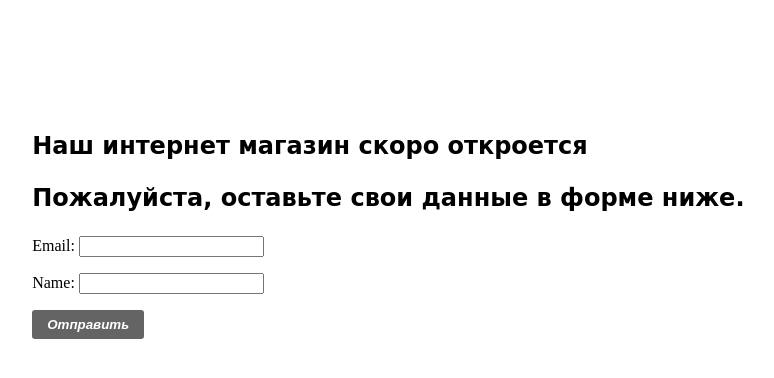
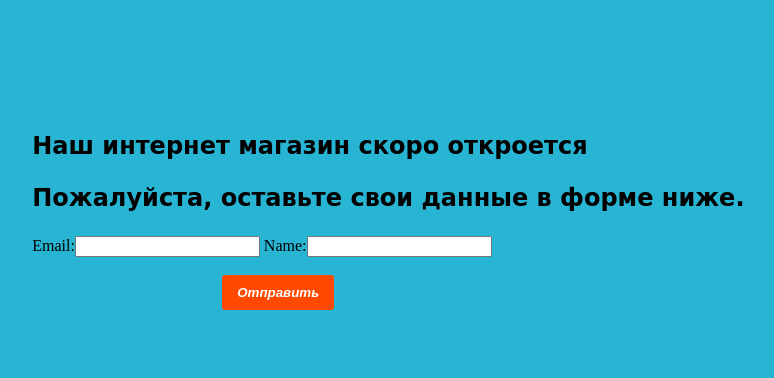
Before and after one commit to Bloodstein/bambook, a Django app: page /landing in a window 1280 px wide. Shown: the top 378 px of the page, without its empty margins (355-1129 px from the left). Run offline with Django 3.2, Linux system fonts and the light colour scheme.

Commit message:
'Subscribe-Complete'

```diff
--- a/static/css/landing.css
+++ b/static/landing.css
@@ -9,21 +9,23 @@
 }
 
 .form .mail-sub .form-sub {
-	background-color: #646464;
+	background-color: #FF4800;
 	color: #fff;
-	border: 0px solid black;
+	border: 0px ridge black;
 	border-radius: 3px;
 	padding-left: 15px;
 	padding-right: 15px;
-	padding-bottom: 7px;
-	padding-top: 7px;
+	padding-bottom: 10px;
+	padding-top: 10px;
+	margin-left: 190px;
 }
 
 .form .mail-sub .form-sub:hover {
 	transition: 0.5s;
-	background-color: #3a3a3a;
+	background-color: #EB5A02;
+	border: 0px groove black;
 }
 
 body {
-
+	background-color: #28B5D3;
 }
--- a/templates/landing/landing.html
+++ b/templates/landing/landing.html
@@ -4,15 +4,16 @@
 <head>
 	<meta charset="UTF-8">
 	<title>Title</title>
-	<link rel="stylesheet" type="text/css" href="{% static 'css/landing.css' %}">
+	<link rel="stylesheet" href="{% static 'landing.css' %}">
 </head>
 <body>
 <div class="form">
 	<h2 class="welcome"><p>Наш интернет магазин скоро откроется</p><p>Пожалуйста, оставьте свои данные в форме ниже.</p></h2>
 	<form class="mail-sub" action="" method="post"> {% csrf_token %}
 	<div>
-		{{ form.as_p }}
+		{{ form }}
 		<div>
+			<br>
 			<button class="form-sub" type="submit"><strong><i>Отправить</i></strong></button>
 		</div>
 	</div>
```
Also changed, not shown: db.sqlite3, static/images/bgsub.jpg (added), static/images/font.jpg (added).
